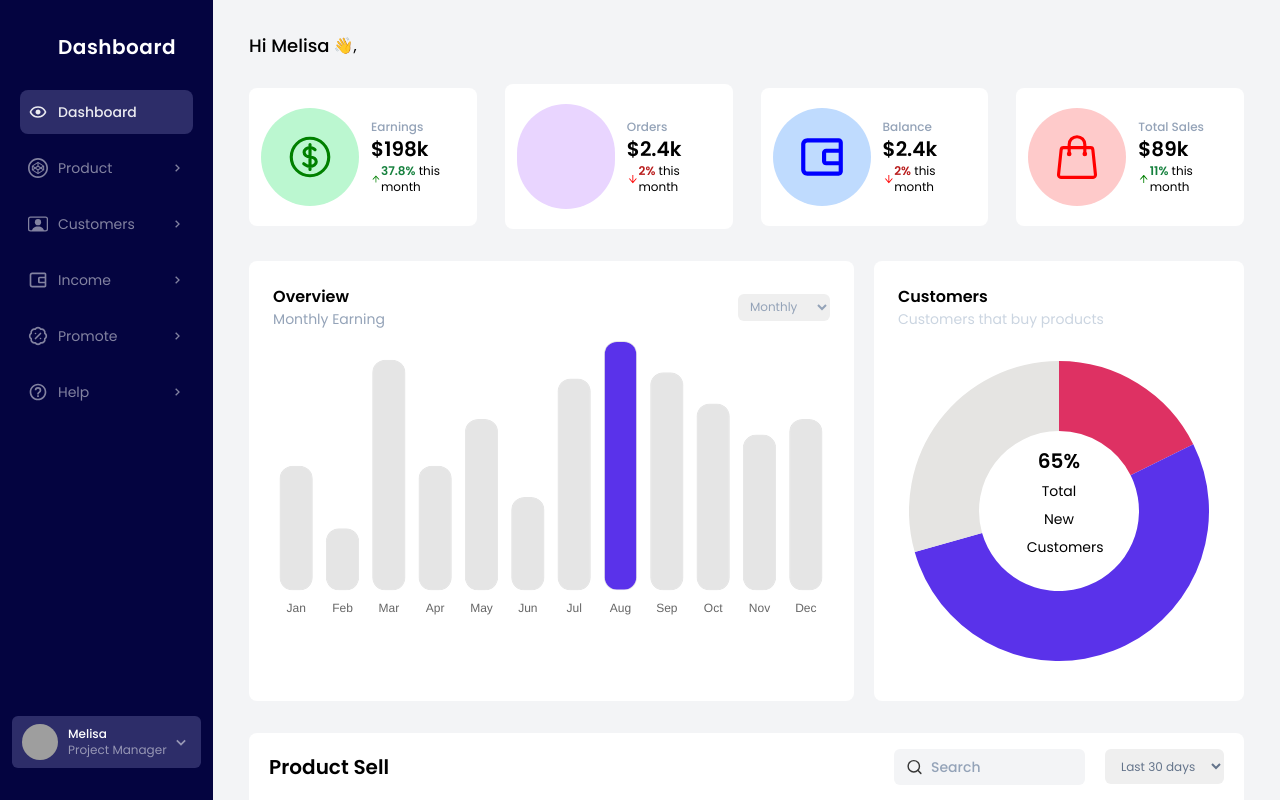
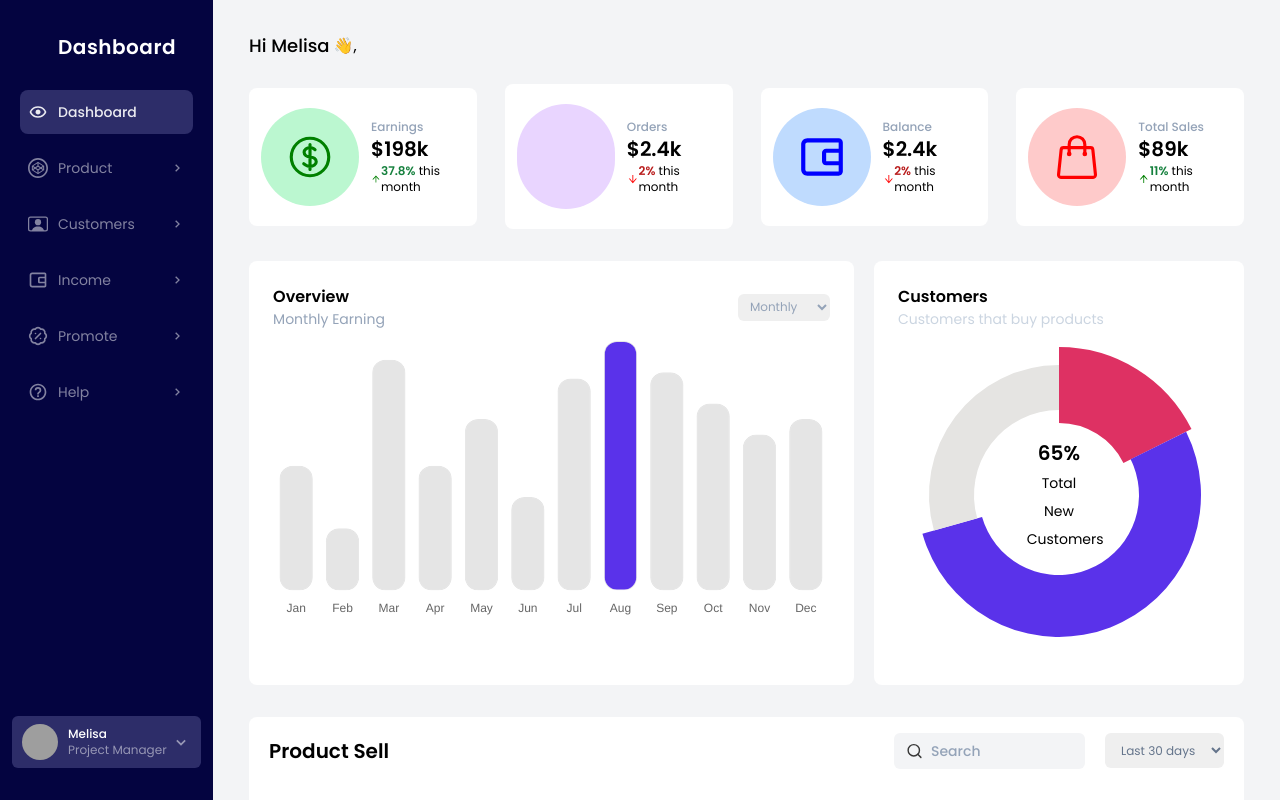
Before and after one commit to mandar-saiyan87/fitpeo_frontend, a React (Vite) app: page / in a window 1280 px wide. Built offline with nearby package versions, Linux system fonts and the light colour scheme; grey boxes are pictures that could not be loaded; some icons are missing.

Commit message:
chnages in pie chart

```diff
--- a/src/components/AnalyticsPage/widgets/CustomerChart.jsx
+++ b/src/components/AnalyticsPage/widgets/CustomerChart.jsx
@@ -3,7 +3,23 @@ import { Chart as ChartJS, ArcElement } from 'chart.js';
 import { Doughnut } from 'react-chartjs-2';
 
 
-ChartJS.register(ArcElement);
+const pieThickness = {
+  id: 3,
+  beforeDraw(chart) {
+    console.log(chart)
+    // console.log(chart.chartArea.width)
+    const donWidth = chart.chartArea.width
+    console.log(chart.getDatasetMeta(0).data[2])
+    chart.getDatasetMeta(0).data[0].innerRadius
+    chart.getDatasetMeta(0).data[0].outerRadius = 148
+    chart.getDatasetMeta(0).data[1].innerRadius = 80
+    chart.getDatasetMeta(0).data[1].outerRadius = 142
+    chart.getDatasetMeta(0).data[2].innerRadius = 85
+    chart.getDatasetMeta(0).data[2].outerRadius = 130
+  }
+}
+
+ChartJS.register(ArcElement, pieThickness);
 
 const data = {
   labels: '',
@@ -25,7 +41,7 @@ const data = {
 
 
 const options = {
-  cutout: 80,
+  cutout: 72,
   responsive: true,
   maintainAspectRatio: true,
 
@@ -36,7 +52,7 @@ const options = {
     tooltip: {
       enabled: false,
     },
-
+    pieThickness
   }
 };
 
@@ -51,8 +67,8 @@ const CustomerChart = () => {
         <p className='text-xs text-slate-300 md:text-sm'>Customers that buy products</p>
       </div>
       < div className='flex items-center justify-center relative' >
-        <div className='mt-8 mb-4'>
-          <Doughnut id='custChart' data={data} options={options} />
+        <div className='my-4 rounded-full'>
+          <Doughnut data={data} options={options} />
         </div>
         <div className='absolute w-[20%] text-center'>
           <p className='text-base font-semibold lg:text-xl'>65% <span className='text-xs font-normal lg:text-sm'>Total New Customers</span></p>
```
